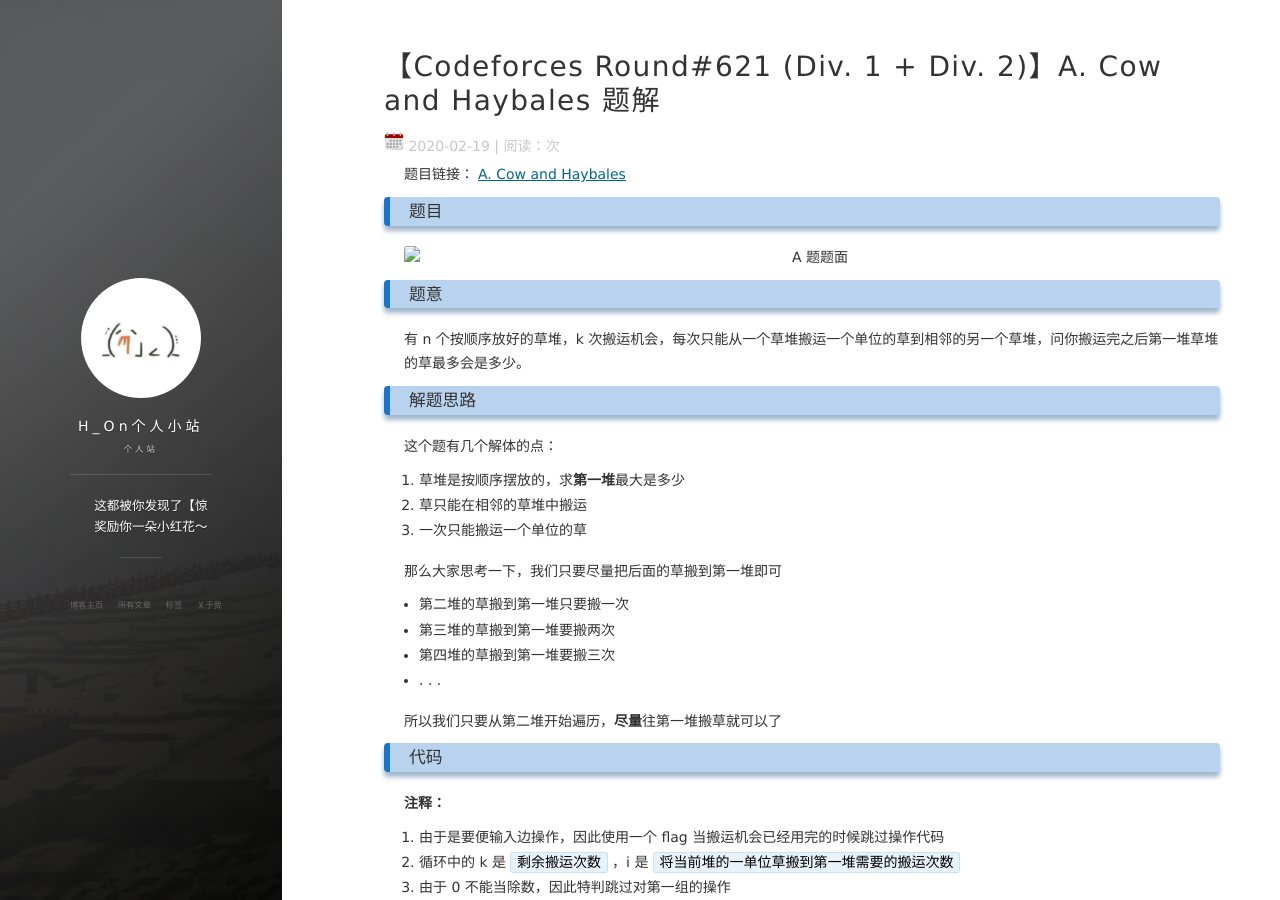
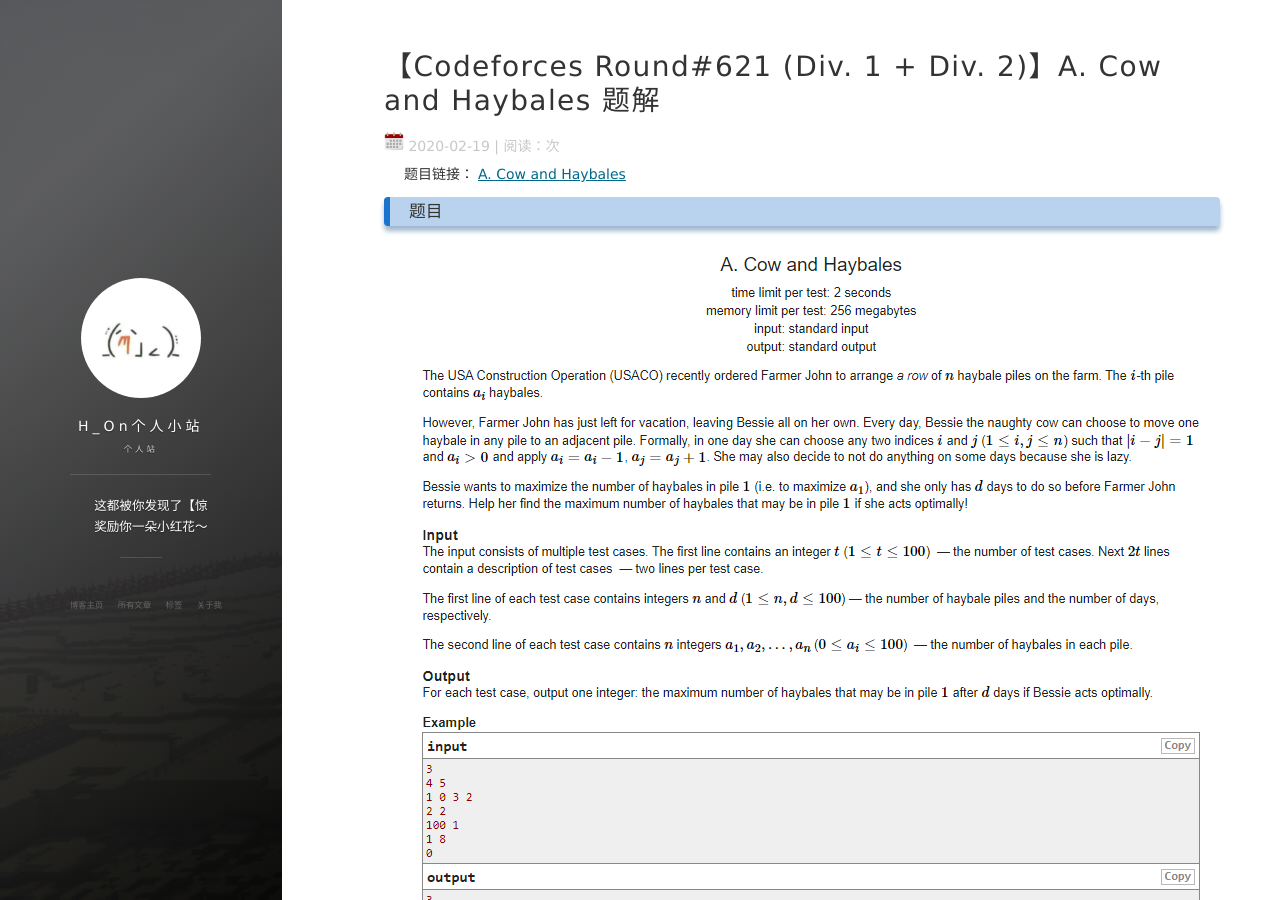
Before and after one commit to Hybrogen/Hybrogen.github.io, a Jekyll site: the page built from _posts/2020-02-19-621ACowAndHaybales.md, in a window 1280 px wide and 900 px high. Built offline with Jekyll 4.4.1, drawn with Linux system fonts in a browser that asks for light colours; nearby versions of some CDN libraries; comment, search, counter and statistics services are not loaded.

Commit message:
Codeforces Round #621 (Div. 1 + Div. 2)

```diff
--- a/_posts/2020-02-19-621ACowAndHaybales.md
+++ b/_posts/2020-02-19-621ACowAndHaybales.md
@@ -10,7 +10,7 @@
 题目链接：[A. Cow and Haybales](https://codeforces.com/contest/1307/problem/A)
 
 ### 题目
-![A 题题面](/image/20200219/A.png)
+![A 题题面](/images/20200219/A.png)
 
 ### 题意
 有 n 个按顺序放好的草堆，k 次搬运机会，每次只能从一个草堆搬运一个单位的草到相邻的另一个草堆，问你搬运完之后第一堆草堆的草最多会是多少。
```
